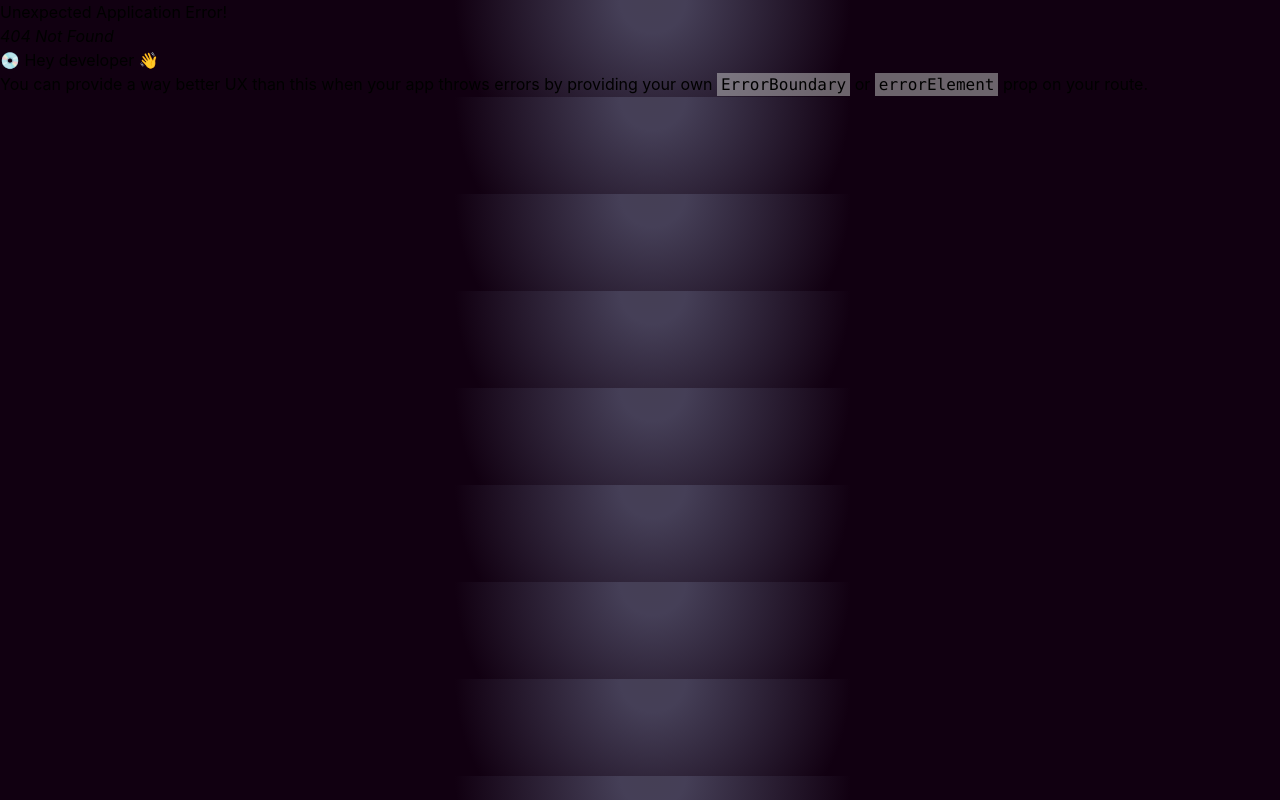
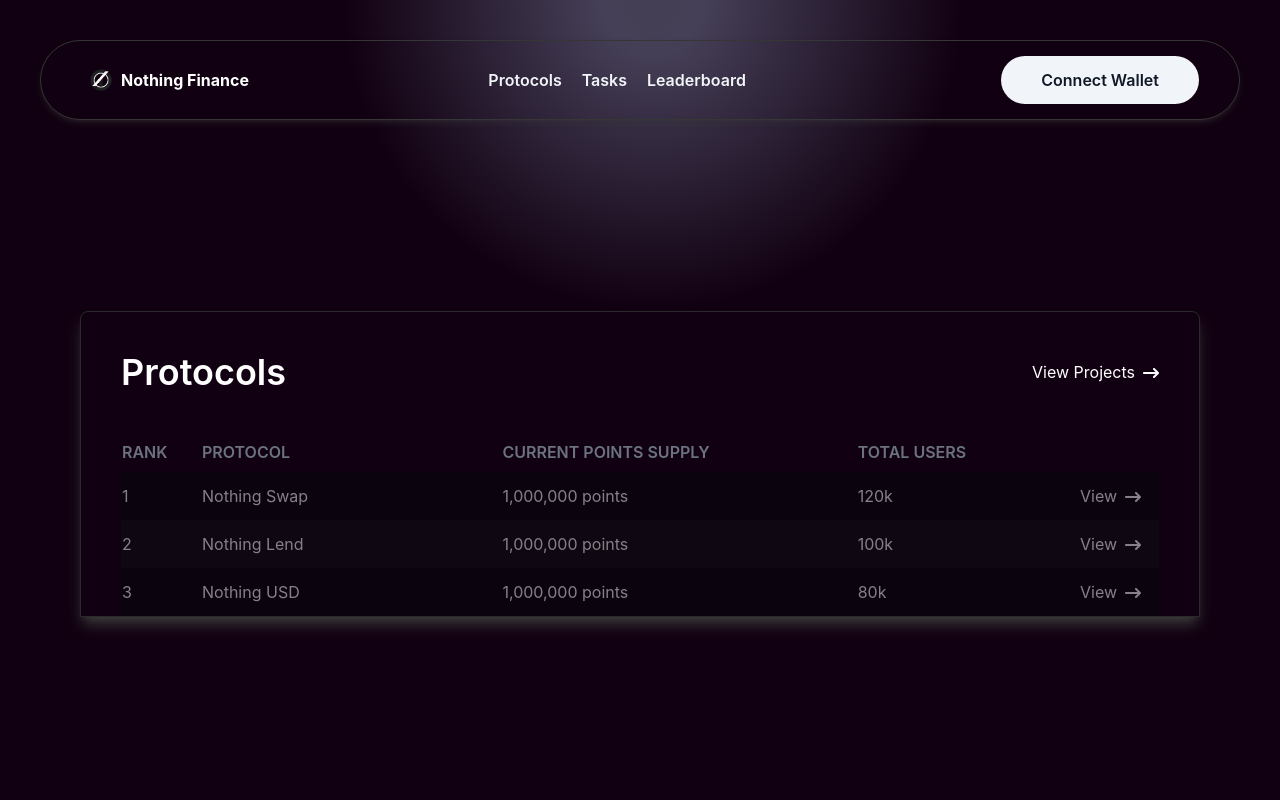
Before and after one commit to thesimonsnape/nothingfinance, a React (Create React App) app: page /projects in a window 1280 px wide. Before the commit this address had no page. Built offline with nearby package versions, Linux system fonts and the light colour scheme.

Commit message:
feat: add protocols page

```diff
--- a/src/components/NavBar.jsx
+++ b/src/components/NavBar.jsx
@@ -13,6 +13,9 @@ const NavBar = () => {
         </div>
       </Link>
       <div className='flex gap-5 items-center md:-translate-x-2 text-slate-100 text-[11px] md:text-base font-semibold'>
+          <Link to='/projects'>
+            <div className='cursor-pointer hover:underline'>Protocols</div>
+          </Link>
           <Link to='/tasks'>
             <div className='cursor-pointer hover:underline'>Tasks</div>
           </Link>
--- /dev/null
+++ b/src/components/ProjectTable.jsx
@@ -0,0 +1,79 @@
+import React from 'react'
+import { FaArrowRightLong } from "react-icons/fa6";
+import { Link, useLocation } from 'react-router-dom';
+
+let rows = [
+    {
+        rank: 1,
+        project: 'Nothing Swap',
+        totalUsers: '120k',
+        totalPoints: '1,000,000'
+    },
+    {
+        rank: 2,
+        project: 'Nothing Lend',
+        totalUsers: '100k',
+        totalPoints: '1,000,000'
+    },
+    {
+        rank: 3,
+        project: 'Nothing USD',
+        totalUsers: '80k',
+        totalPoints: '1,000,000'
+    },
+]
+
+const LeaderBoardTable = () => {
+  const location = useLocation();
+
+  return (
+    <div className='bg-transparent w-full h-full flex justify-center items-center '>
+        <div className='w-full max-w-[1200px] rounded-t-lg border border-[#2a2a2a] shadow-lg shadow-[#3b3b3b] px-10 '>
+            <div className={`my-10 flex text-white ${location.pathname === '/project' ? 'flex-col text-start ' : 'justify-between items-center'}`}>
+                <h2 className='text-4xl font-semibold'>Protocols</h2>
+                {location.pathname === '/project'
+                 ? <p className='text-slate-500 text-sm'>NOTHING Cosmonauts will be airdropped 10% of $NOTHING's circulating supply on launch based on accumulated points</p>
+                 :
+                    <Link to='/projects' className='flex gap-2 items-center hover:underline cursor-pointer'>
+                        <div className='flex gap-2 items-center hover:underline cursor-pointer'>
+                            View Projects <FaArrowRightLong className='translate-y-[1px]' />
+                        </div>
+                    </Link>
+                }
+            </div>
+            <table className='w-full mt-10'>
+                <thead className=''>
+                    <tr className='text-gray-500 font-semibold'>
+                        <td className='w-20 h-10 '>RANK</td>
+                        <td className='w-auto h-10'>PROTOCOL</td>
+                        <td className='w-fit max-w-10 h-10'>CURRENT POINTS SUPPLY</td>
+                        <td className='w-fit max-w-20 h-10'>TOTAL USERS</td>
+                        <td className='w-20 h-10'></td>
+                    </tr>
+                </thead>
+                <tbody>
+                    {rows.map((el, idx) => {
+                        return (
+                            <tr key={idx} className={`${idx % 2 === 0? 'text-white bg-[#06060d] opacity-50 ' : 'bg-[#0e0f11] opacity-50 text-white'}`}>
+                                <td className='py-3'>{el.rank}</td>
+                                <td className='py-3'>{el.project}</td>
+                                <td className='py-3'>{el.totalPoints} points</td>
+                                <td className='py-3'>{el.totalUsers}</td>
+                                <td className='py-3'>
+                                <Link to='/projects' className='flex gap-2 items-center hover:underline cursor-pointer'>
+                                    <div className='flex gap-2 items-center hover:underline cursor-pointer'>
+                                        View <FaArrowRightLong className='translate-y-[1px]' />
+                                    </div>
+                                </Link>
+                                </td>
+                            </tr>
+                        )
+                    })}
+                </tbody>
+            </table>
+        </div>
+    </div>
+  )
+}
+
+export default LeaderBoardTable
--- a/src/index.js
+++ b/src/index.js
@@ -6,6 +6,7 @@ import reportWebVitals from './reportWebVitals';
 import { createBrowserRouter, RouterProvider } from 'react-router-dom';
 import LeaderBoardPage from './pages/LeaderBoardPage';
 import TasksPage from './pages/TasksPage';
+import ProjectsPage from './pages/ProjectsPage';
 
 const root = ReactDOM.createRoot(document.getElementById('root'));
 
@@ -17,6 +18,10 @@ const router = createBrowserRouter([
   {
     path: '/',
     element: <App />
+  },
+  {
+    path: '/projects',
+    element: <ProjectsPage />
   },
   {
     path: '/leaderboard',
--- a/src/pages/LandingPage.jsx
+++ b/src/pages/LandingPage.jsx
@@ -1,7 +1,8 @@
 import React from 'react'
 import { FaArrowRightLong } from "react-icons/fa6";
 import Logo from '../assets/logo/nthfinance_logo.png'
-import LeaderBoardTable from '../components/LeaderBoardTable';
+import ProjectTable from '../components/ProjectTable';
+import { Link } from 'react-router-dom';
 
 const LandingPage = () => {
   return (
@@ -16,11 +17,13 @@ const LandingPage = () => {
                 <h2 className='text-7xl font-semibold leading-tight tracking-wide bg-gradient-to-r from-[#6458e2] to-[#b6a2ec] bg-clip-text text-transparent'>step into the void?</h2>
             </div>
             <div className='mt-14'>
-                <button className='border border-gray-300 rounded-full px-5 py-3 flex items-center gap-2 font-medium'>Enter NTHFinance <FaArrowRightLong className='translate-y-[2px]'/></button>
+                <Link to='/projects' className='border border-gray-300 rounded-full px-5 py-3 flex items-center gap-2 font-medium'>
+                    Enter NTHFinance <FaArrowRightLong className='translate-y-[2px]'/>
+                </Link>
             </div>
         </div>
         <div className='mb-14'>
-            <LeaderBoardTable />
+            <ProjectTable />
         </div>
     </div>
   )
--- /dev/null
+++ b/src/pages/ProjectsPage.jsx
@@ -0,0 +1,16 @@
+import React from 'react'
+import NavBar from '../components/NavBar'
+import ProjectTable from '../components/ProjectTable'
+
+const ProjectsPage = () => {
+  return (
+    <div className='flex justify-center min-h-screen px-7 md:px-20'>
+      <NavBar />
+      <div className='w-full max-w-[1200px] mt-32'>
+        <ProjectTable />
+      </div>
+    </div>
+  )
+}
+
+export default ProjectsPage
```
